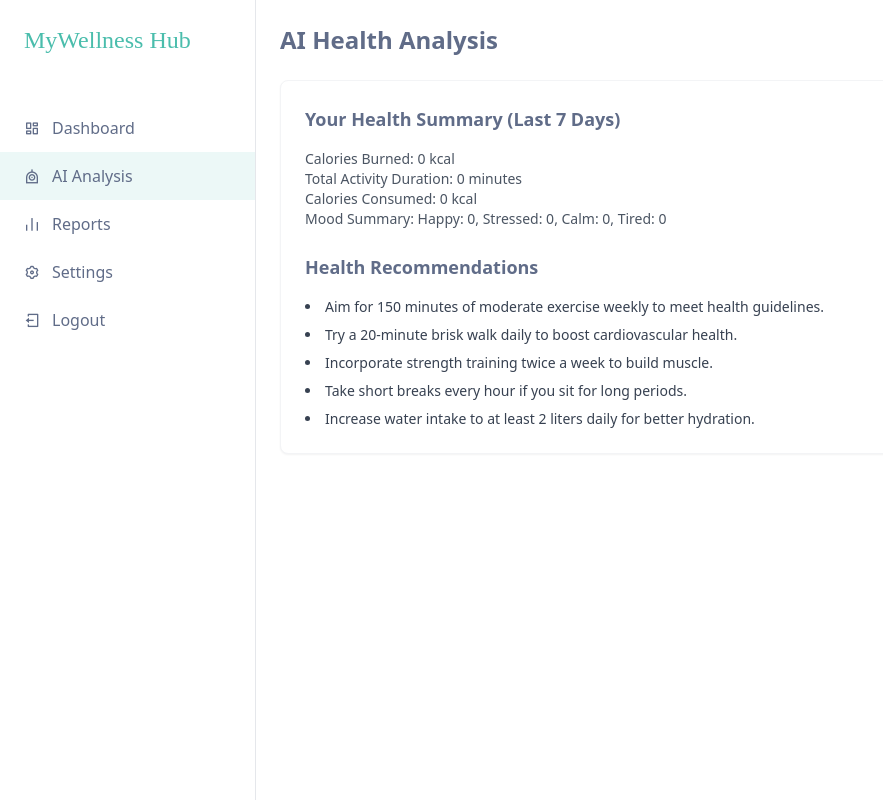
After one commit to zcsofficial/MyWellnessHub, a PHP site: page /wellness_hub/ai.php in a window 1280 px wide. The commit adds this page. Shown: the whole page, without its empty margins (0-883 px from the left). Run offline with PHP 8.4, Linux system fonts and the light colour scheme; the visitor is signed in with stand-in values (Sample User, id 1); data that the repository does not hold is empty; some libraries are stand-ins or nearby versions.

Commit message:
Add files via upload

```diff
--- /dev/null
+++ b/ai.php
@@ -0,0 +1,192 @@
+<?php
+// Start session
+session_start();
+
+// Redirect to login if not authenticated
+if (!isset($_SESSION['user_id'])) {
+    header("Location: login.php");
+    exit();
+}
+
+// Include database configuration
+require_once 'config.php';
+
+// Initialize variables
+$user_id = $_SESSION['user_id'];
+$recommendations = [];
+$analysis = '';
+
+// Fetch user data
+$user_query = "SELECT username, weight, age FROM users WHERE user_id = ?";
+$stmt = mysqli_prepare($conn, $user_query);
+mysqli_stmt_bind_param($stmt, "i", $user_id);
+mysqli_stmt_execute($stmt);
+$user_result = mysqli_stmt_get_result($stmt);
+$user = mysqli_fetch_assoc($user_result);
+$username = $user['username'];
+$weight = $user['weight'] ?? 70; // Default to 70 kg if not set
+$age = $user['age'] ?? 30; // Default to 30 years if not set
+mysqli_stmt_close($stmt);
+
+// Fetch recent logs (last 7 days for simplicity)
+$last_week = date('Y-m-d', strtotime('-7 days'));
+$activity_logs = mysqli_query($conn, "SELECT * FROM activity_logs WHERE user_id = $user_id AND date >= '$last_week' ORDER BY date DESC");
+$nutrition_logs = mysqli_query($conn, "SELECT * FROM nutrition_logs WHERE user_id = $user_id AND date >= '$last_week' ORDER BY date DESC");
+$wellness_logs = mysqli_query($conn, "SELECT * FROM wellness_logs WHERE user_id = $user_id AND date >= '$last_week' ORDER BY date DESC");
+
+// Simple analysis
+$total_calories_burned = 0;
+$total_duration = 0;
+$total_calories_consumed = 0;
+$mood_counts = ['Happy' => 0, 'Stressed' => 0, 'Calm' => 0, 'Tired' => 0];
+
+while ($activity = mysqli_fetch_assoc($activity_logs)) {
+    $total_calories_burned += $activity['calories_burned'];
+    $total_duration += $activity['duration'];
+}
+
+while ($nutrition = mysqli_fetch_assoc($nutrition_logs)) {
+    $total_calories_consumed += $nutrition['calories'];
+}
+
+while ($wellness = mysqli_fetch_assoc($wellness_logs)) {
+    $mood_counts[$wellness['mood']]++;
+}
+
+// Hardcoded 20 Health Recommendations
+$all_recommendations = [
+    "Increase water intake to at least 2 liters daily for better hydration.",
+    "Aim for 150 minutes of moderate exercise weekly to meet health guidelines.",
+    "Incorporate more protein-rich foods (e.g., eggs, beans) to support muscle health.",
+    "Reduce sugar intake to improve energy levels and overall wellness.",
+    "Practice 10 minutes of mindfulness daily to reduce stress.",
+    "Ensure 7-8 hours of sleep nightly for optimal recovery.",
+    "Add more leafy greens to your diet for essential vitamins and minerals.",
+    "Try a 20-minute brisk walk daily to boost cardiovascular health.",
+    "Limit processed foods to maintain a healthy weight.",
+    "Stretch for 5-10 minutes daily to improve flexibility.",
+    "Consider a morning routine to enhance daily productivity.",
+    "Eat smaller, more frequent meals to stabilize blood sugar levels.",
+    "Incorporate strength training twice a week to build muscle.",
+    "Take short breaks every hour if you sit for long periods.",
+    "Boost fiber intake with whole grains to improve digestion.",
+    "Try deep breathing exercises to manage stress effectively.",
+    "Cut back on caffeine if you feel anxious or restless.",
+    "Schedule regular health check-ups to monitor your progress.",
+    "Add a variety of fruits to your diet for antioxidants.",
+    "Set a consistent sleep schedule to regulate your body clock."
+];
+
+// Select recommendations based on analysis
+if ($total_calories_burned < 500) {
+    $recommendations[] = $all_recommendations[1]; // Exercise more
+    $recommendations[] = $all_recommendations[7]; // Brisk walk
+}
+if ($total_calories_consumed > 2000) {
+    $recommendations[] = $all_recommendations[9]; // Limit processed foods
+    $recommendations[] = $all_recommendations[11]; // Smaller meals
+}
+if ($mood_counts['Stressed'] > 2 || $mood_counts['Tired'] > 2) {
+    $recommendations[] = $all_recommendations[4]; // Mindfulness
+    $recommendations[] = $all_recommendations[15]; // Deep breathing
+}
+if ($total_duration < 60) {
+    $recommendations[] = $all_recommendations[12]; // Strength training
+    $recommendations[] = $all_recommendations[13]; // Short breaks
+}
+
+// Add generic recommendations to ensure at least 5
+$remaining = 5 - count($recommendations);
+for ($i = 0; $i < $remaining && $i < count($all_recommendations); $i++) {
+    if (!in_array($all_recommendations[$i], $recommendations)) {
+        $recommendations[] = $all_recommendations[$i];
+    }
+}
+
+// Close connection
+mysqli_close($conn);
+?>
+
+<!DOCTYPE html>
+<html lang="en">
+<head>
+    <meta charset="UTF-8">
+    <meta name="viewport" content="width=device-width, initial-scale=1.0">
+    <title>AI Analysis - MyWellness Hub</title>
+    <script src="https://cdn.tailwindcss.com"></script>
+    <script>
+        tailwind.config = {
+            theme: {
+                extend: {
+                    colors: {
+                        primary: '#4ABDAC',
+                        secondary: '#FCBB6D',
+                        lavender: '#A2A8D3',
+                        slate: '#606C88'
+                    },
+                    borderRadius: {
+                        'button': '8px'
+                    }
+                }
+            }
+        }
+    </script>
+    <link href="https://cdn.jsdelivr.net/npm/remixicon@4.5.0/fonts/remixicon.css" rel="stylesheet">
+    <style>
+        .scrollbar-thin::-webkit-scrollbar { width: 6px; }
+        .scrollbar-thin::-webkit-scrollbar-thumb { background-color: #A2A8D3; border-radius: 4px; }
+        .scrollbar-thin::-webkit-scrollbar-track { background: #f1f1f1; }
+    </style>
+</head>
+<body class="bg-white min-h-screen">
+    <div class="flex">
+        <!-- Sidebar (simplified for brevity, same as dashboard.php) -->
+        <aside class="w-64 h-screen bg-white border-r border-gray-200 fixed">
+            <div class="p-6">
+                <a href="index.php" class="font-['Pacifico'] text-2xl text-primary">MyWellness Hub</a>
+            </div>
+            <nav class="mt-6">
+                <a href="dashboard.php" class="flex items-center px-6 py-3 text-slate hover:bg-gray-50">
+                    <i class="ri-dashboard-line mr-3"></i> Dashboard
+                </a>
+                <a href="ai.php" class="flex items-center px-6 py-3 text-slate bg-primary/10">
+                    <i class="ri-robot-line mr-3"></i> AI Analysis
+                </a>
+                <a href="reports.php" class="flex items-center px-6 py-3 text-slate hover:bg-gray-50">
+                    <i class="ri-bar-chart-line mr-3"></i> Reports
+                </a>
+                <a href="settings.php" class="flex items-center px-6 py-3 text-slate hover:bg-gray-50">
+                    <i class="ri-settings-3-line mr-3"></i> Settings
+                </a>
+                <a href="logout.php" class="flex items-center px-6 py-3 text-slate hover:bg-gray-50">
+                    <i class="ri-logout-box-line mr-3"></i> Logout
+                </a>
+            </nav>
+        </aside>
+
+        <!-- Main Content -->
+        <main class="flex-1 ml-64 p-6">
+            <h1 class="text-2xl font-semibold text-slate mb-6">AI Health Analysis</h1>
+            <div class="bg-white p-6 rounded-lg shadow-sm border border-gray-100">
+                <h2 class="text-lg font-semibold text-slate mb-4">Your Health Summary (Last 7 Days)</h2>
+                <p class="text-sm text-gray-600">Calories Burned: <?php echo round($total_calories_burned, 1); ?> kcal</p>
+                <p class="text-sm text-gray-600">Total Activity Duration: <?php echo $total_duration; ?> minutes</p>
+                <p class="text-sm text-gray-600">Calories Consumed: <?php echo round($total_calories_consumed, 1); ?> kcal</p>
+                <p class="text-sm text-gray-600">Mood Summary:
+                    Happy: <?php echo $mood_counts['Happy']; ?>,
+                    Stressed: <?php echo $mood_counts['Stressed']; ?>,
+                    Calm: <?php echo $mood_counts['Calm']; ?>,
+                    Tired: <?php echo $mood_counts['Tired']; ?>
+                </p>
+
+                <h2 class="text-lg font-semibold text-slate mt-6 mb-4">Health Recommendations</h2>
+                <ul class="list-disc list-inside text-sm text-gray-700 space-y-2 max-h-96 overflow-y-auto scrollbar-thin">
+                    <?php foreach ($recommendations as $rec): ?>
+                        <li><?php echo htmlspecialchars($rec); ?></li>
+                    <?php endforeach; ?>
+                </ul>
+            </div>
+        </main>
+    </div>
+</body>
+</html>
--- a/dashboard.php
+++ b/dashboard.php
@@ -201,6 +201,9 @@ mysqli_close($conn);
                         <i class="ri-bar-chart-line"></i>
                     </div>
                     Reports
+                </a>
+                <a href="ai.php" class="flex items-center px-6 py-3 text-slate bg-primary/10">
+                    <i class="ri-robot-line mr-3"></i> AI Analysis
                 </a>
                 <a href="settings.php" class="flex items-center px-4 md:px-6 py-2 md:py-3 text-slate hover:bg-gray-50">
                     <div class="w-5 h-5 flex items-center justify-center mr-2 md:mr-3">
```
